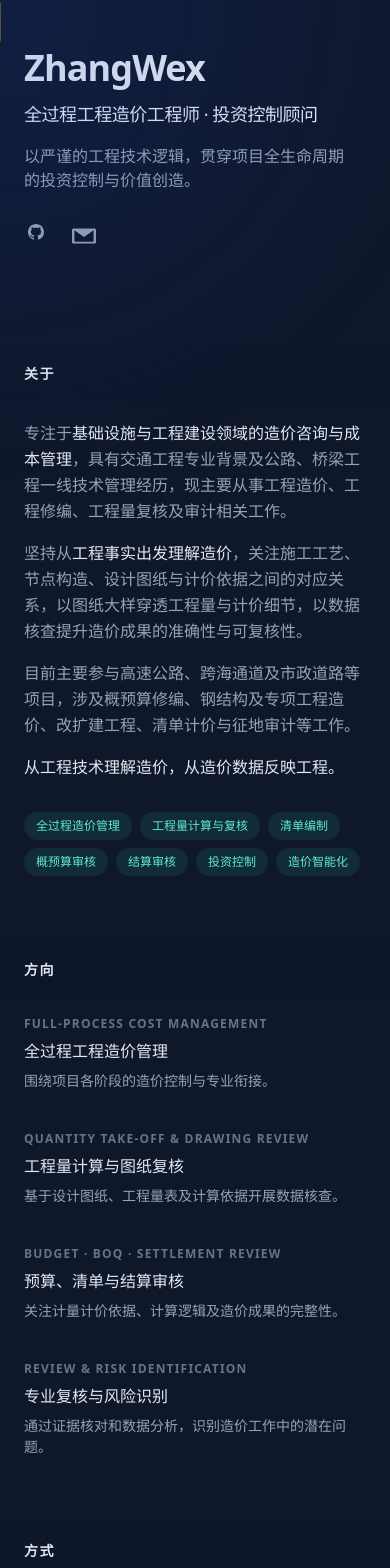
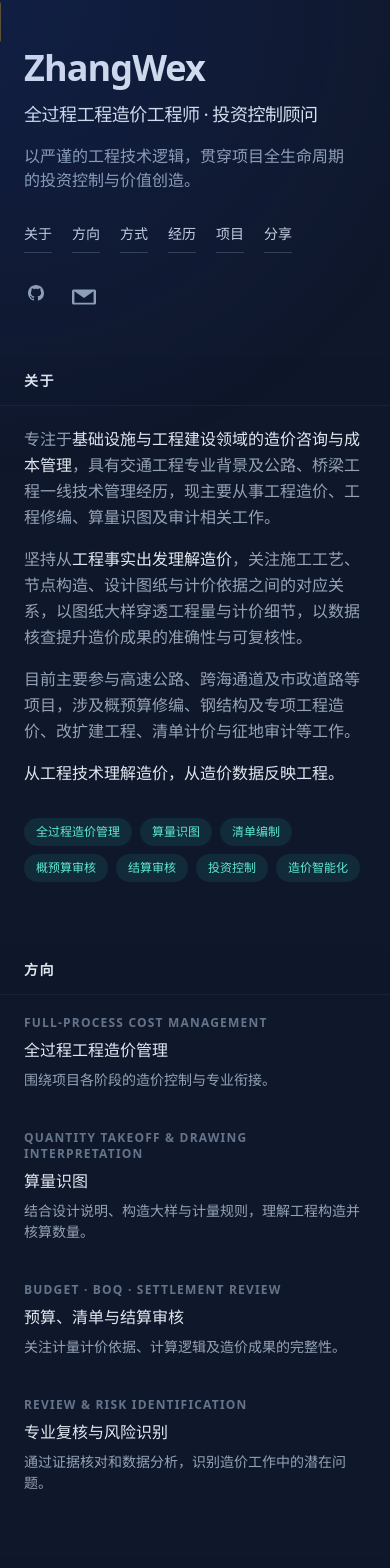
Before and after one commit to Zhangwier/zhangwier.github.io, a Next.js app: page / in a window 390 px wide. Shown: the top 1568 px of the page. Built offline with nearby package versions, Linux system fonts and the light colour scheme.

Commit message:
Improve mobile portfolio layout and use 算量识图 wording

```diff
--- a/app/blog/[slug]/page.tsx
+++ b/app/blog/[slug]/page.tsx
@@ -35,7 +35,7 @@ export default async function PostPage({ params }: { params: Promise<Params> })
     <div className="group/spotlight relative">
       <Spotlight />
 
-      <div className="mx-auto min-h-screen max-w-3xl px-6 py-16 md:px-8 lg:py-24">
+      <div className="mx-auto min-h-screen max-w-3xl px-5 py-10 sm:px-6 sm:py-14 md:px-8 lg:py-24">
         <Link
           href="/blog"
           className="text-sm font-medium text-slate-400 transition-colors hover:text-teal-300 focus-visible:text-teal-300"
@@ -43,7 +43,7 @@ export default async function PostPage({ params }: { params: Promise<Params> })
           ← 返回分享
         </Link>
 
-        <header className="mt-10 border-b border-slate-800 pb-8">
+        <header className="mt-8 border-b border-slate-800 pb-8 sm:mt-10">
           <time
             dateTime={post.date}
             className="text-xs font-semibold uppercase tracking-widest text-slate-500"
@@ -69,7 +69,7 @@ export default async function PostPage({ params }: { params: Promise<Params> })
           )}
         </header>
 
-        <article className="post-body mt-10" dangerouslySetInnerHTML={{ __html: post.html }} />
+        <article className="post-body mt-8 sm:mt-10" dangerouslySetInnerHTML={{ __html: post.html }} />
 
         <footer className="mt-16 border-t border-slate-800 pt-8">
           <Link
--- a/app/blog/page.tsx
+++ b/app/blog/page.tsx
@@ -16,7 +16,7 @@ export default function BlogIndexPage() {
     <div className="group/spotlight relative">
       <Spotlight />
 
-      <div className="mx-auto min-h-screen max-w-3xl px-6 py-16 md:px-8 lg:py-24">
+      <div className="mx-auto min-h-screen max-w-3xl px-5 py-10 sm:px-6 sm:py-14 md:px-8 lg:py-24">
         <Link
           href="/"
           className="text-sm font-medium text-slate-400 transition-colors hover:text-teal-300 focus-visible:text-teal-300"
@@ -24,7 +24,7 @@ export default function BlogIndexPage() {
           ← 返回首页
         </Link>
 
-        <header className="mt-10">
+        <header className="mt-8 sm:mt-10">
           <h1 className="text-2xl font-medium tracking-tight text-slate-200 sm:text-3xl">分享</h1>
           <p className="mt-3 max-w-xl text-sm leading-normal">
             技术笔记、方法梳理与踩坑记录。按时间倒序排列。
@@ -34,7 +34,7 @@ export default function BlogIndexPage() {
         {posts.length === 0 ? (
           <p className="mt-16 text-sm">还没有文章。</p>
         ) : (
-          <ul className="mt-14 space-y-14">
+          <ul className="mt-10 space-y-10 sm:mt-14 sm:space-y-14">
             {posts.map(post => (
               <li key={post.slug}>
                 <Link href={`/blog/${post.slug}`} className="group block">
--- a/app/globals.css
+++ b/app/globals.css
@@ -29,7 +29,7 @@ html {
    * 默认样式要覆盖的地方比这里从头写的还多，而且配色对不齐本站的 slate/teal。
    */
   .post-body {
-    @apply text-[15px] leading-7;
+    @apply text-base leading-8;
   }
 
   .post-body > * + * {
@@ -85,7 +85,7 @@ html {
   }
 
   .post-body table {
-    @apply w-full border-collapse text-[13px];
+    @apply w-full border-collapse text-sm;
   }
 
   .post-body th {
@@ -101,6 +101,21 @@ html {
   }
 
   .post-body img {
-    @apply rounded-lg border border-slate-800;
+    @apply h-auto max-w-full rounded-lg border border-slate-800;
   }
 }
+
+/* 让手机端的专业表格可以左右阅读，不压缩长术语与数值。 */
+@media (max-width: 639px) {
+  .post-body table {
+    display: block;
+    max-width: 100%;
+    overflow-x: auto;
+    -webkit-overflow-scrolling: touch;
+  }
+
+  .post-body th,
+  .post-body td {
+    min-width: 8rem;
+  }
+}
--- a/app/page.tsx
+++ b/app/page.tsx
@@ -25,7 +25,7 @@ export default function Page() {
         <div className="lg:flex lg:justify-between lg:gap-4">
           <Sidebar />
 
-          <main id="content" className="pt-24 lg:w-[52%] lg:py-24">
+          <main id="content" className="pt-12 sm:pt-16 lg:w-[52%] lg:py-24">
             <About />
             <Focus />
             <Method />
--- a/components/SectionKit.tsx
+++ b/components/SectionKit.tsx
@@ -6,7 +6,7 @@ import { profile } from '@/data/profile';
  */
 export default function SectionHeading({ id, children }: { id?: string; children: React.ReactNode }) {
   return (
-    <div className="sticky top-0 z-20 -mx-6 mb-4 w-screen bg-slate-900/75 px-6 py-5 backdrop-blur md:-mx-12 md:px-12 lg:sr-only lg:relative lg:top-auto lg:mx-auto lg:w-full lg:px-0 lg:py-0 lg:opacity-0">
+    <div className="sticky top-0 z-20 -mx-6 mb-5 w-auto border-b border-slate-800/70 bg-slate-900/90 px-6 py-3.5 backdrop-blur-md md:-mx-12 md:px-12 lg:sr-only lg:relative lg:top-auto lg:mx-auto lg:w-full lg:border-0 lg:px-0 lg:py-0 lg:opacity-0">
       <h2 id={id} className="text-sm font-bold uppercase tracking-widest text-slate-200 lg:sr-only">
         {children}
       </h2>
--- a/components/Sidebar.tsx
+++ b/components/Sidebar.tsx
@@ -1,5 +1,5 @@
 import Link from 'next/link';
-import { profile } from '@/data/profile';
+import { navLinks, profile } from '@/data/profile';
 import Nav from './Nav';
 import Social from './Social';
 
@@ -17,6 +17,21 @@ export default function Sidebar() {
 
         <p className="mt-4 max-w-xs leading-normal">{profile.tagline}</p>
 
+        <nav className="mt-7 lg:hidden" aria-label="手机端页面导航">
+          <ul className="flex flex-wrap gap-x-5 gap-y-3">
+            {navLinks.map(({ id, label }) => (
+              <li key={id}>
+                <a
+                  href={`#${id}`}
+                  className="inline-flex min-h-8 items-center border-b border-slate-700 pb-1 text-sm font-medium text-slate-300 transition-colors hover:border-teal-300 hover:text-teal-300 focus-visible:text-teal-300"
+                >
+                  {label}
+                </a>
+              </li>
+            ))}
+          </ul>
+        </nav>
+
         <Nav />
       </div>
 
--- a/data/profile.ts
+++ b/data/profile.ts
@@ -48,7 +48,7 @@ export const profile = {
 
   // 正文支持 **加粗** 语法，会渲染成更亮的强调色。
   about: [
-    '专注于**基础设施与工程建设领域的造价咨询与成本管理**，具有交通工程专业背景及公路、桥梁工程一线技术管理经历，现主要从事工程造价、工程修编、工程量复核及审计相关工作。',
+    '专注于**基础设施与工程建设领域的造价咨询与成本管理**，具有交通工程专业背景及公路、桥梁工程一线技术管理经历，现主要从事工程造价、工程修编、算量识图及审计相关工作。',
     '坚持从**工程事实出发理解造价**，关注施工工艺、节点构造、设计图纸与计价依据之间的对应关系，以图纸大样穿透工程量与计价细节，以数据核查提升造价成果的准确性与可复核性。',
     '目前主要参与高速公路、跨海通道及市政道路等项目，涉及概预算修编、钢结构及专项工程造价、改扩建工程、清单计价与征地审计等工作。',
     '**从工程技术理解造价，从造价数据反映工程。**',
@@ -62,9 +62,9 @@ export const profile = {
       description: '围绕项目各阶段的造价控制与专业衔接。',
     },
     {
-      title: '工程量计算与图纸复核',
-      subtitle: 'Quantity Take-Off & Drawing Review',
-      description: '基于设计图纸、工程量表及计算依据开展数据核查。',
+      title: '算量识图',
+      subtitle: 'Quantity Takeoff & Drawing Interpretation',
+      description: '结合设计说明、构造大样与计量规则，理解工程构造并核算数量。',
     },
     {
       title: '预算、清单与结算审核',
@@ -104,7 +104,7 @@ export const profile = {
 
   skills: [
     '全过程造价管理',
-    '工程量计算与复核',
+    '算量识图',
     '清单编制',
     '概预算审核',
     '结算审核',
@@ -158,7 +158,7 @@ export const projects: ProjectItem[] = [
   {
     title: '某跨海通道钢结构造价修编项目',
     summary:
-      '参与跨海通道钢结构工程造价工作，结合施工图及工程构造开展工程量复核、清单计价、材料价格及定额依据分析。',
+      '参与跨海通道钢结构工程造价工作，结合施工图及工程构造开展算量识图、清单计价、材料价格及定额依据分析。',
     tags: ['钢结构', '工程计量', '清单计价', '造价分析'],
   },
   {
@@ -170,7 +170,7 @@ export const projects: ProjectItem[] = [
   {
     title: '某高速公路改扩建造价项目',
     summary:
-      '参与高速公路改扩建项目造价工作，开展工程量复核、清单编制与项目划分，并结合工程内容进行计价分析及造价文件调整。',
+      '参与高速公路改扩建项目造价工作，开展算量识图、清单编制与项目划分，并结合工程内容进行计价分析及造价文件调整。',
     tags: ['改扩建', '工程计量', '清单编制', '造价修编'],
   },
   {
```
Also changed, not shown: components/sections/Projects.tsx (+9 -14 lines).
